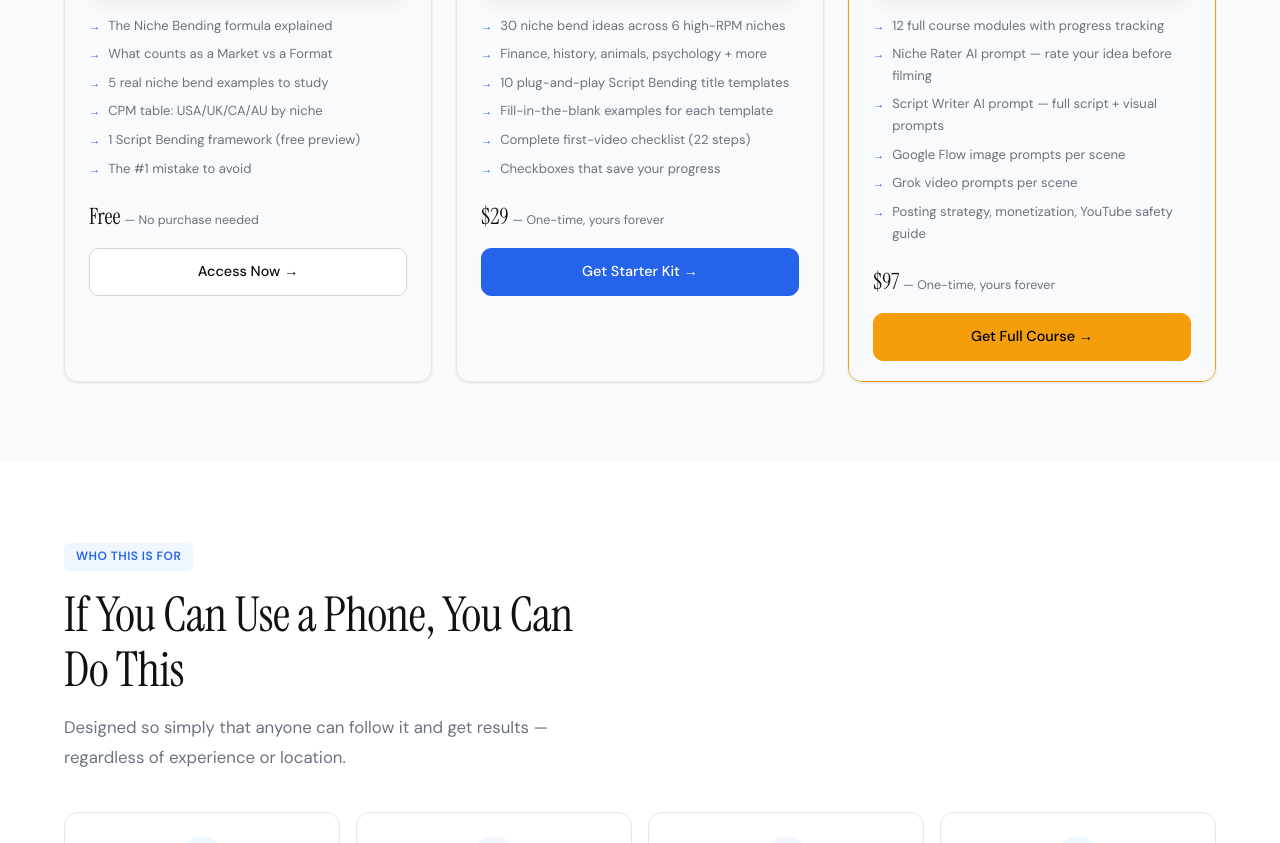
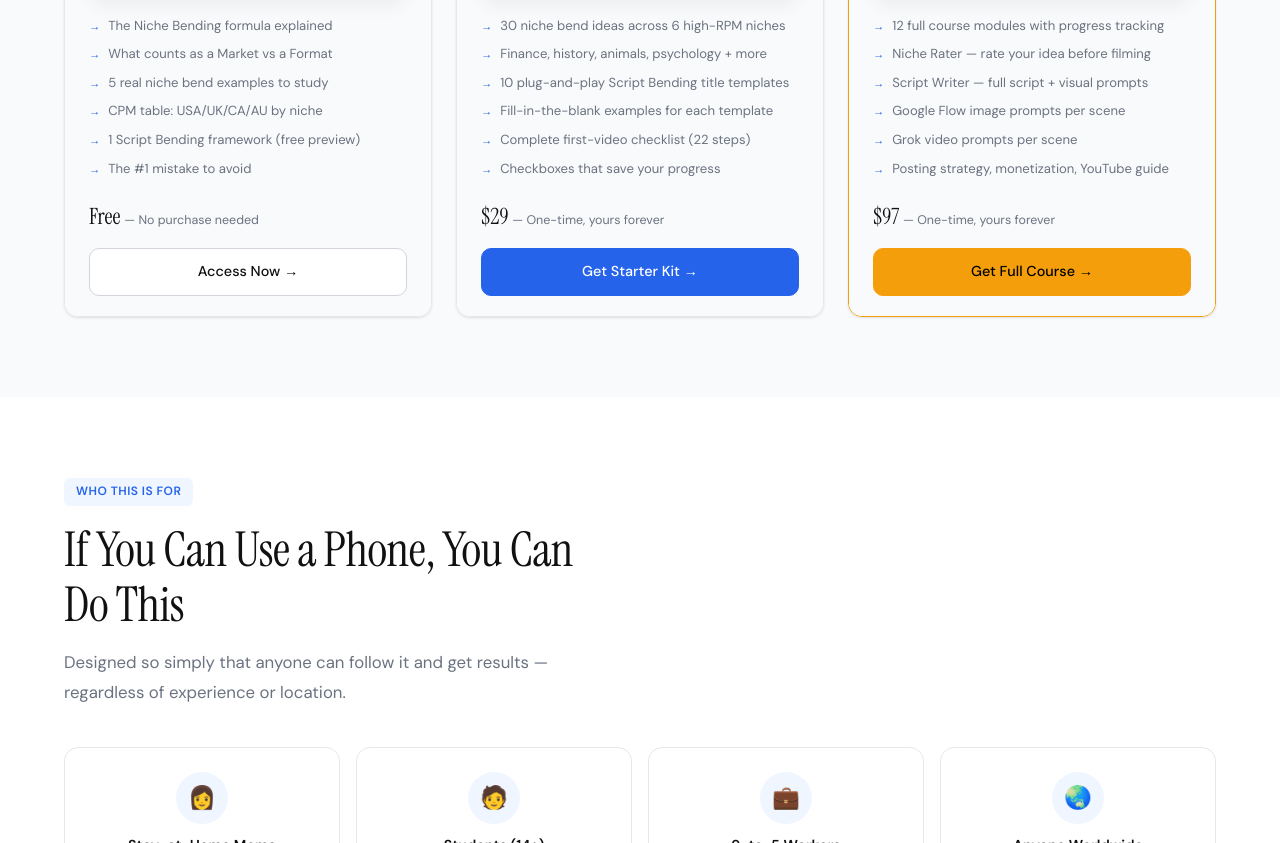
Before and after one commit to saadahmedai/marcus-hayes, a plain HTML site: page index.html in a window 1280 px wide. Shown: the part 1540-2383 px from the top of the page. Drawn offline with Linux system fonts and the light colour scheme.

Commit message:
Update index.html

```diff
--- a/index.html
+++ b/index.html
@@ -277,11 +277,11 @@
           </div>
           <ul class="soc-features">
             <li>12 full course modules with progress tracking</li>
-            <li>Niche Rater AI prompt — rate your idea before filming</li>
-            <li>Script Writer AI prompt — full script + visual prompts</li>
+            <li>Niche Rater — rate your idea before filming</li>
+            <li>Script Writer — full script + visual prompts</li>
             <li>Google Flow image prompts per scene</li>
             <li>Grok video prompts per scene</li>
-            <li>Posting strategy, monetization, YouTube safety guide</li>
+            <li>Posting strategy, monetization, YouTube guide</li>
           </ul>
           <div class="soc-price">$97 <small>— One-time, yours forever</small></div>
           <a href="https://marcushayes.gumroad.com/l/fullcourse" target="_blank" class="btn btn-primary" style="width:100%;justify-content:center;background:var(--amber);border-color:var(--amber);color:#000">Get Full Course →</a>
```
